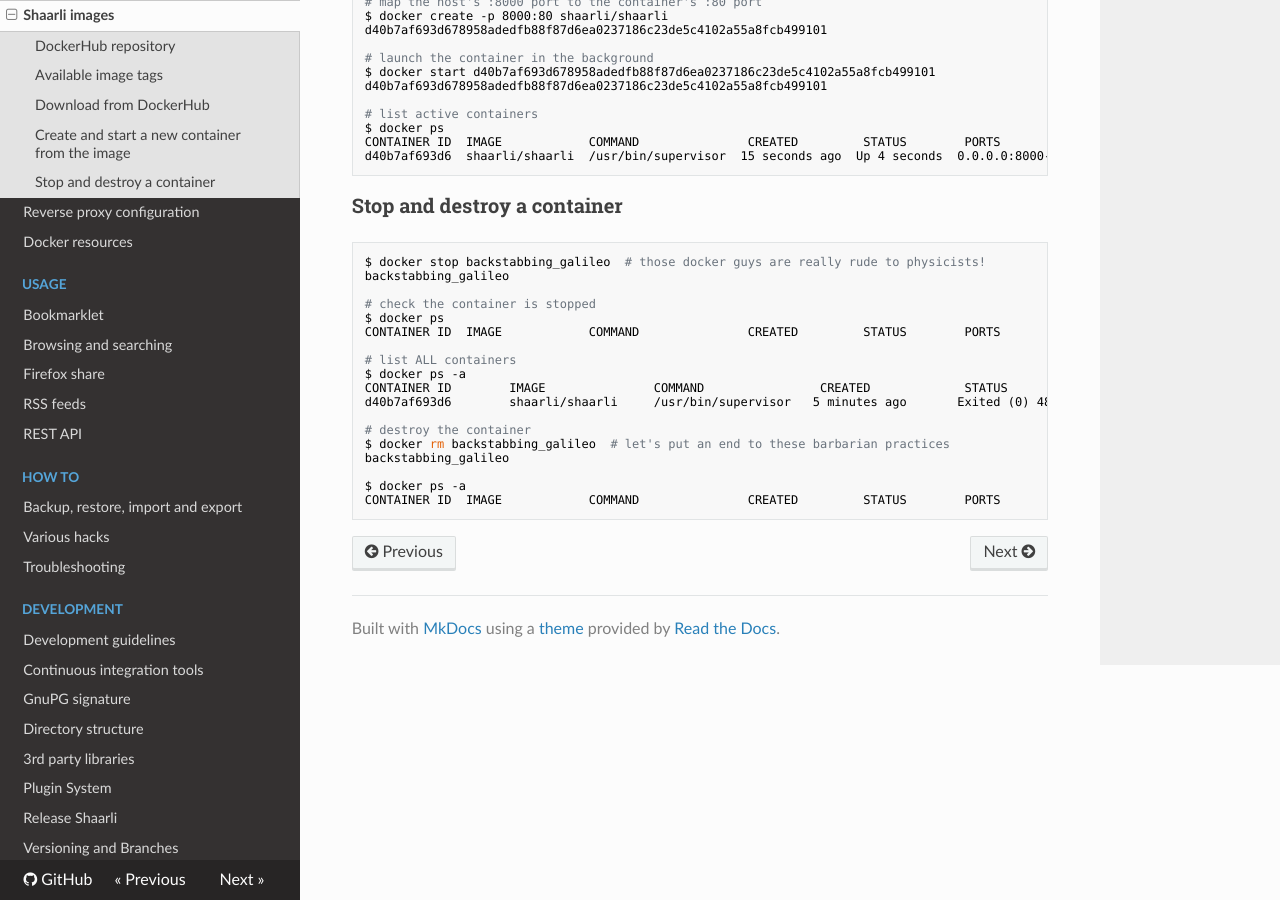
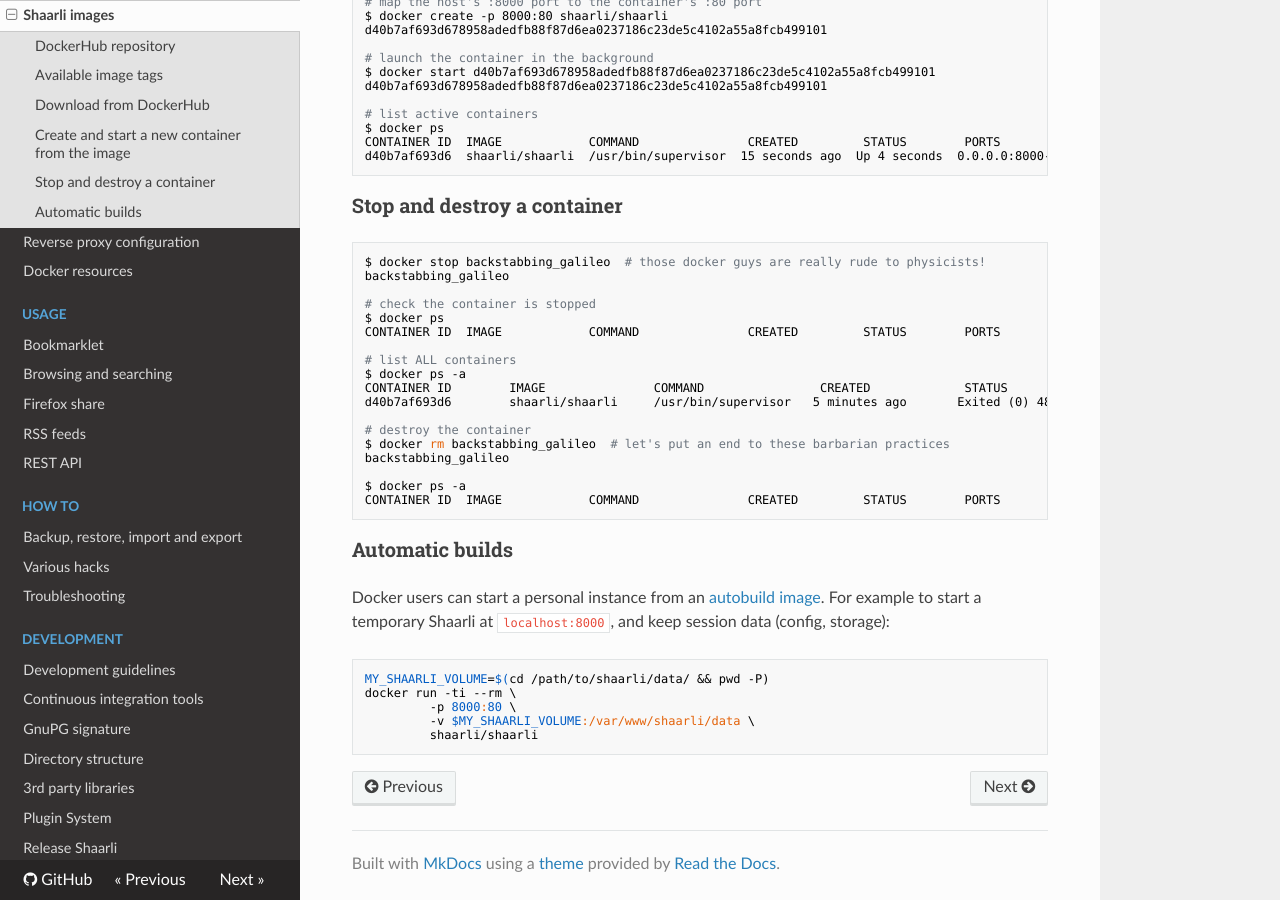
Before and after one commit to sebsauvage/Shaarli, an MkDocs documentation site: the page built from doc/md/docker/shaarli-images.md, in a window 1280 px wide and 900 px high, scrolled down 1135 px. Built offline with MkDocs 1.6.1, drawn with Linux system fonts in a browser that asks for light colours; nearby versions of some CDN libraries; old or Windows-style settings are respelled for this version of MkDocs.

Commit message:
doc: move docker autobuild from index.md to shaarli-images.md

````diff
--- a/doc/md/docker/shaarli-images.md
+++ b/doc/md/docker/shaarli-images.md
@@ -81,3 +81,14 @@
 $ docker ps -a
 CONTAINER ID  IMAGE            COMMAND               CREATED         STATUS        PORTS                 NAMES
 ```
+
+### Automatic builds
+
+Docker users can start a personal instance from an [autobuild image](https://hub.docker.com/r/shaarli/shaarli/). For example to start a temporary Shaarli at ``localhost:8000``, and keep session data (config, storage):
+```
+MY_SHAARLI_VOLUME=$(cd /path/to/shaarli/data/ && pwd -P)
+docker run -ti --rm \
+         -p 8000:80 \
+         -v $MY_SHAARLI_VOLUME:/var/www/shaarli/data \
+         shaarli/shaarli
+```
````
